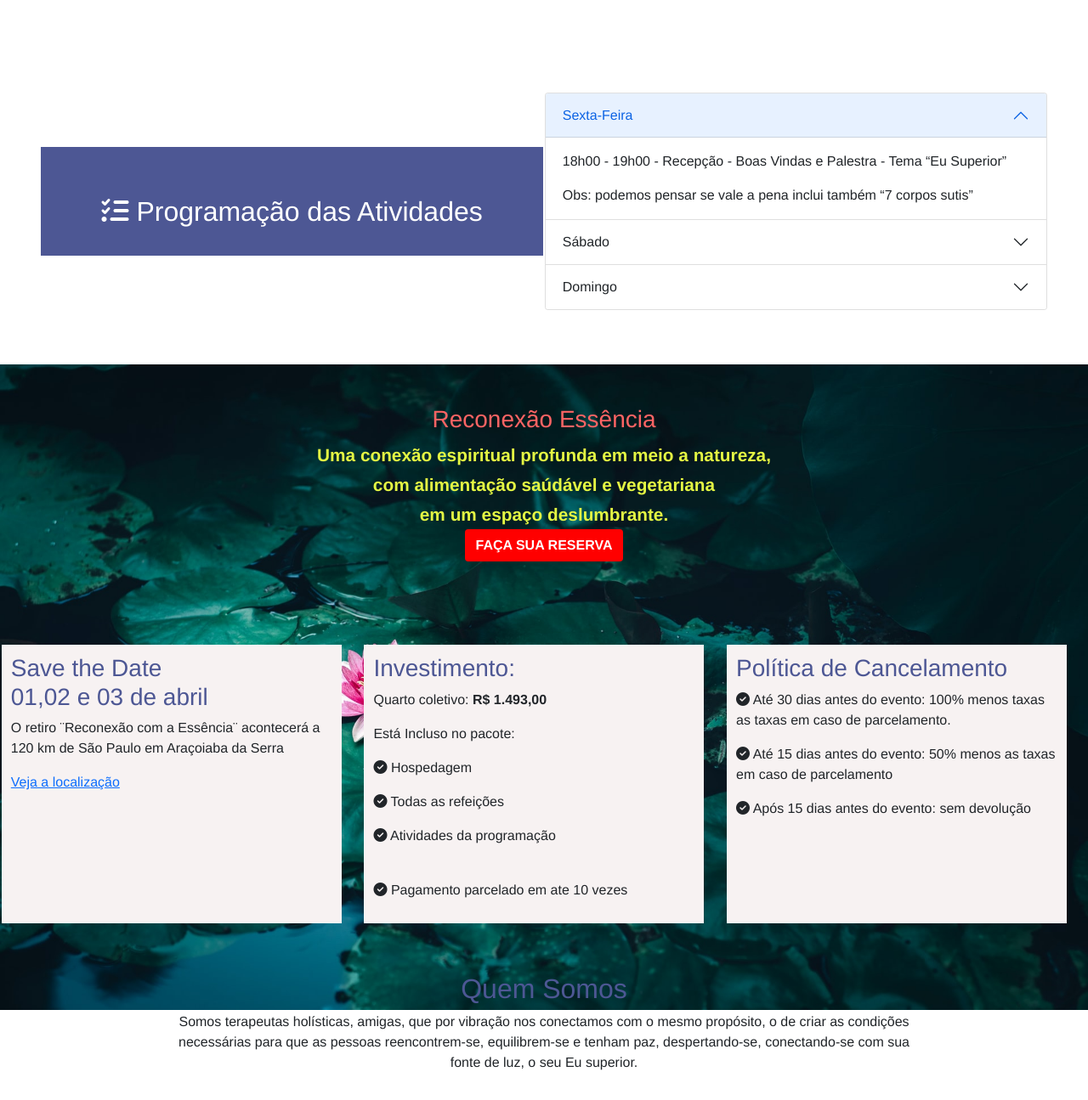
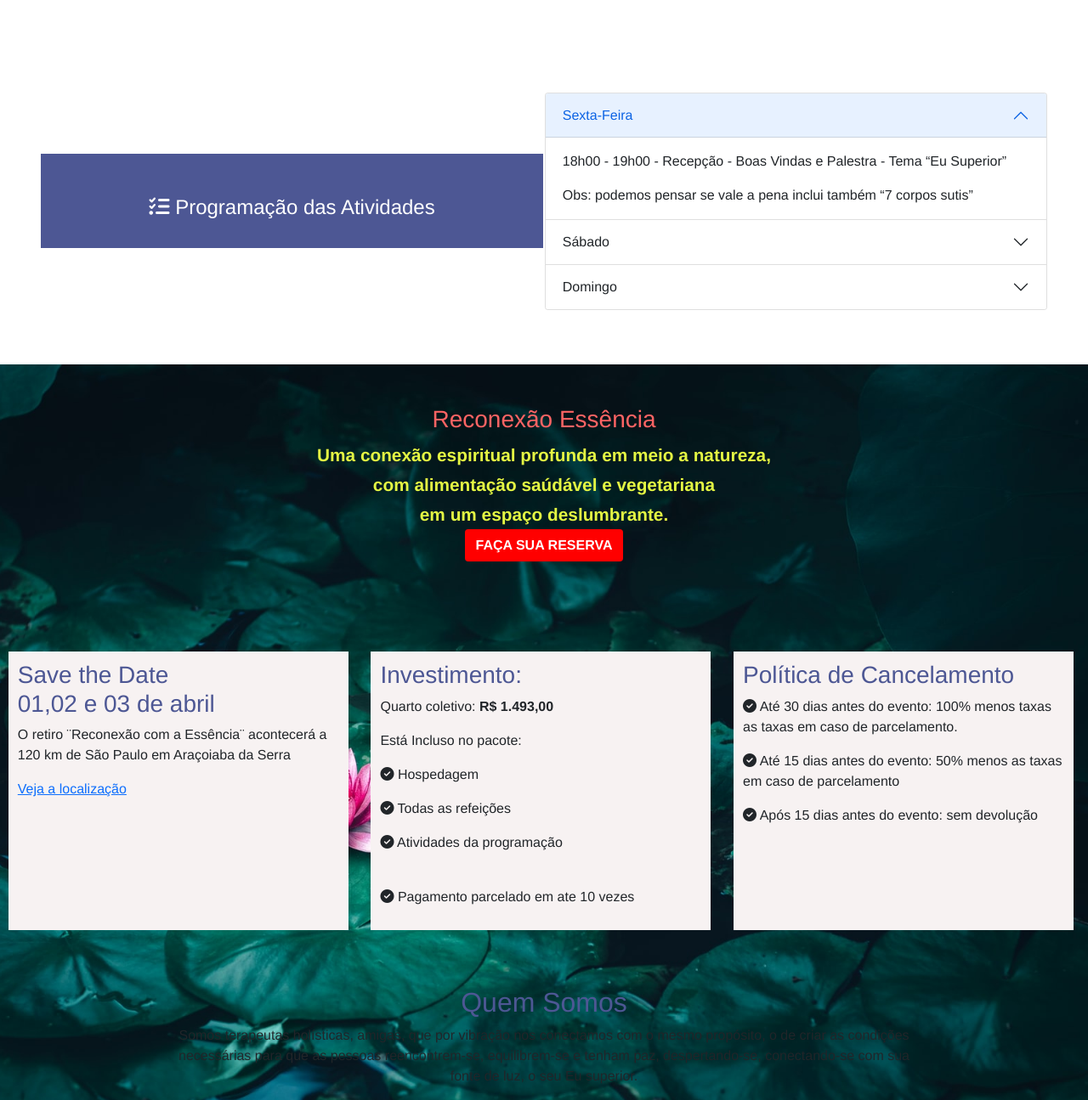
Before and after one commit to f-vitorio/reconexa--essencia, a plain HTML site: page index.html in a window 1280 px wide. Shown: the part 2249-3544 px from the top of the page at 85% size. Drawn offline with nearby package versions, Linux system fonts and the light colour scheme.

Commit message:
alterado campo hero e investimentos

```diff
--- a/index.html
+++ b/index.html
@@ -312,7 +312,7 @@
 
             <div class="prog1">
 
-                <h2><i class="fa-solid fa-list-check fa-"></i> Programação das Atividades</h2>
+                <h4><i class="fa-solid fa-list-check fa-"></i> Programação das Atividades</h4>
 
             </div>
 
--- a/scss/style.scss
+++ b/scss/style.scss
@@ -34,7 +34,7 @@ h4 {
   background-position-x: 55%;
   background-position-y: 50%;
   width: 100%;
-  height: 95vh;
+  height: 130vh;
   z-index: -1;
 
   filter: contrast();
@@ -131,7 +131,7 @@ article {
     padding: 25px;
     text-align: center;
 
-     h2 {
+     h4 {
       margin-top: 1em;
       color: white;
      }
@@ -260,12 +260,12 @@ svg {
   display: grid;
   grid-gap: 0.2em;
   grid-template-columns:1fr 1fr 1fr;
-  margin: 2em;
+  margin: 2em 5em;
   padding: 0.1em;
 }
 .box {
   background-color: $light-color;
-  // margin: .5em .5em;
+  margin: .5em ;
   padding: 0.7em;
   inline-size: 400px;
   overflow-wrap: break-word;
```
Also changed, not shown: scss/style.css, 1 other file.
